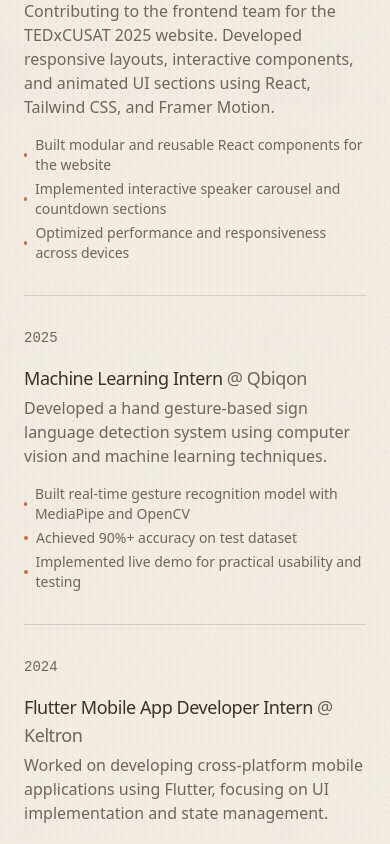
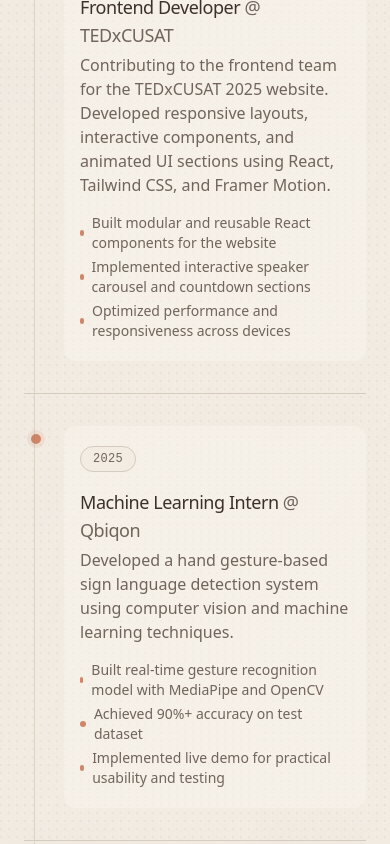
Before and after one commit to Ashwin-A-00/Portfolio, a React (Vite) app: page / in a window 390 px wide. Shown: the part 4900-5744 px from the top of the page. Built offline with nearby package versions, Linux system fonts and the light colour scheme; the HTML template or start-up script is replaced by a standard one.

Commit message:
improved Experience section

```diff
--- a/src/components/portfolio/Experience.tsx
+++ b/src/components/portfolio/Experience.tsx
@@ -28,19 +28,31 @@
           </motion.h2>
 
           {/* Experience list */}
-          <div className="space-y-0">
+          <div className="space-y-0 relative before:absolute before:inset-y-8 before:left-[10px] sm:before:left-[120px] before:w-px before:bg-border/70">
             {experienceData.map((item, index) => (
               <motion.article
                 key={item.id}
                 initial={{ opacity: 0, y: 20 }}
                 animate={isInView ? { opacity: 1, y: 0 } : {}}
                 transition={{ delay: 0.2 + index * 0.1 }}
-                className="group py-8 border-t border-border first:border-t-0"
+                whileHover={{ y: -4, scale: 1.01 }}
+                className="group relative py-8 pl-10 sm:pl-0 border-t border-border first:border-t-0"
               >
-                <div className="grid sm:grid-cols-[200px_1fr] gap-4 sm:gap-8">
+                {/* Timeline node */}
+                <div className="absolute left-3 sm:left-[118px] top-10 -translate-x-1/2">
+                  <motion.span
+                    className="block w-2.5 h-2.5 rounded-full bg-accent/80 ring-4 ring-accent/10"
+                    whileHover={{ scale: 1.2 }}
+                    transition={{ type: "spring", stiffness: 260, damping: 16 }}
+                  />
+                </div>
+
+                <div className="grid sm:grid-cols-[200px_1fr] gap-4 sm:gap-8 rounded-xl bg-card/60 group-hover:bg-card transition-colors duration-200 px-4 sm:px-6 py-5">
                   {/* Duration */}
-                  <div className="text-sm text-muted-foreground font-mono">
-                    {item.duration}
+                  <div className="flex flex-col justify-between gap-2">
+                    <span className="inline-flex w-fit items-center rounded-full border border-border bg-background/70 px-3 py-1 text-xs font-mono uppercase tracking-wide text-muted-foreground group-hover:border-accent/60 group-hover:text-foreground transition-colors">
+                      {item.duration}
+                    </span>
                   </div>
 
                   {/* Content */}
@@ -54,10 +66,16 @@
                     </p>
                     <ul className="flex flex-wrap gap-x-4 gap-y-1 text-sm">
                       {item.highlights.map((highlight, i) => (
-                        <li key={i} className="flex items-center gap-2 text-muted-foreground">
-                          <span className="w-1 h-1 rounded-full bg-accent" />
+                        <motion.li
+                          key={i}
+                          initial={{ opacity: 0, y: 4 }}
+                          animate={isInView ? { opacity: 1, y: 0 } : {}}
+                          transition={{ delay: 0.35 + index * 0.1 + i * 0.04 }}
+                          className="flex items-center gap-2 text-muted-foreground"
+                        >
+                          <span className="w-1.5 h-1.5 rounded-full bg-accent/80 group-hover:bg-accent transition-colors" />
                           {highlight}
-                        </li>
+                        </motion.li>
                       ))}
                     </ul>
                   </div>
```
